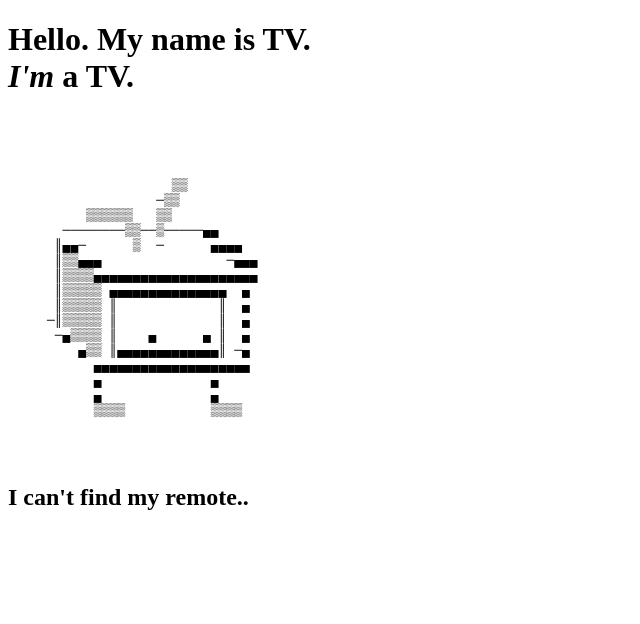
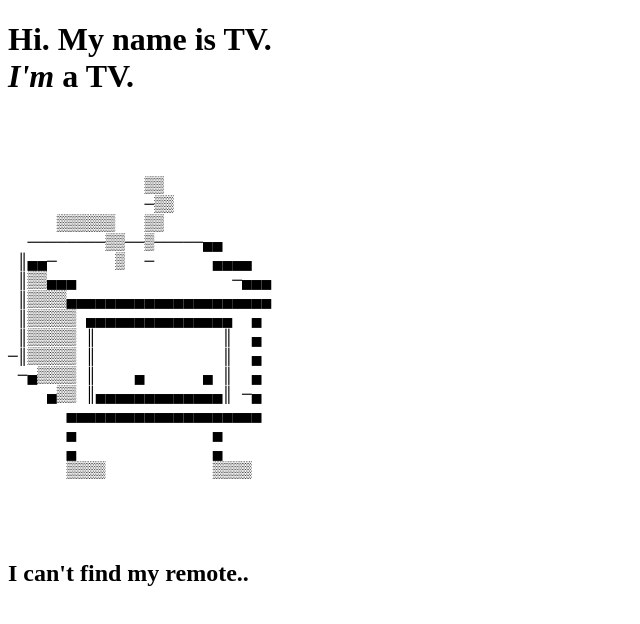
Before and after one commit to akham00/alina-khamphavong-interactive-development-2025-fall, a plain HTML site: page tv-remote.html in a window 1280 px wide. Shown: the whole page, without its empty margins (0-640 px from the left). Drawn offline with Linux system fonts and the light colour scheme.

Commit message:
mr tv
trying to make him smaller fella

```diff
--- a/tv-remote.html
+++ b/tv-remote.html
@@ -4,11 +4,11 @@
         <title> TV REMOTE GAME </title>
     </head>
     <body>
-        <h1> Hello. My name is TV.
+        <h1> Hi. My name is TV.
             <br><i> I'm </i> a TV. </h1></br>
-            <pre>
 
-                     ▒▒
+            <pre><small>
+<h2>              ▒▒
               ─▒▒
      ▒▒▒▒▒▒   ▒▒
   ────────▒▒──▒─────▄▄
@@ -23,7 +23,6 @@
       ▄▄▄▄▄▄▄▄▄▄▄▄▄▄▄▄▄▄▄▄
       ▄              ▄
       ▄              ▄
-           ▒▒▒▒           ▒▒▒▒
-                                    </pre>
+      ▒▒▒▒           ▒▒▒▒ </h2>  </small> </pre>
             <br><h2> I can't find my remote..</h2></br>
         </body>
```
Lines whose indentation alone changed are shown as unchanged.
